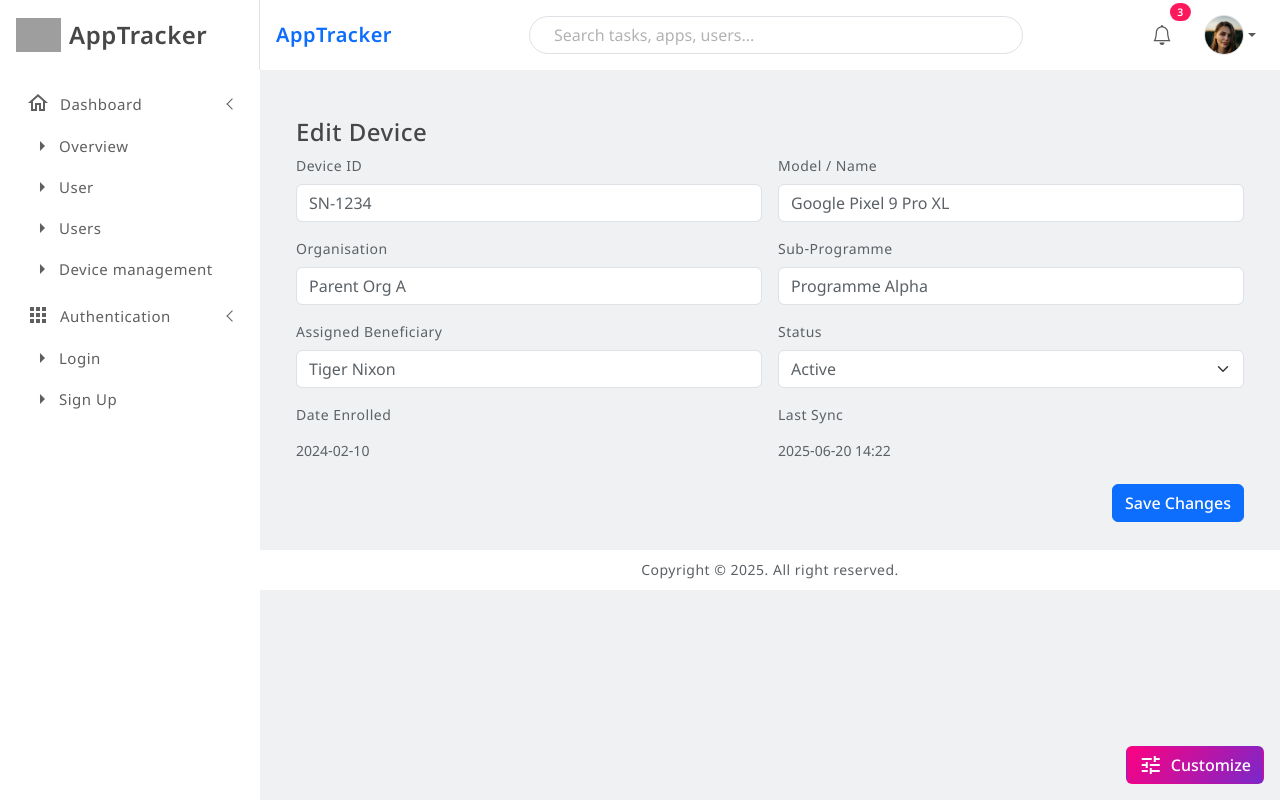
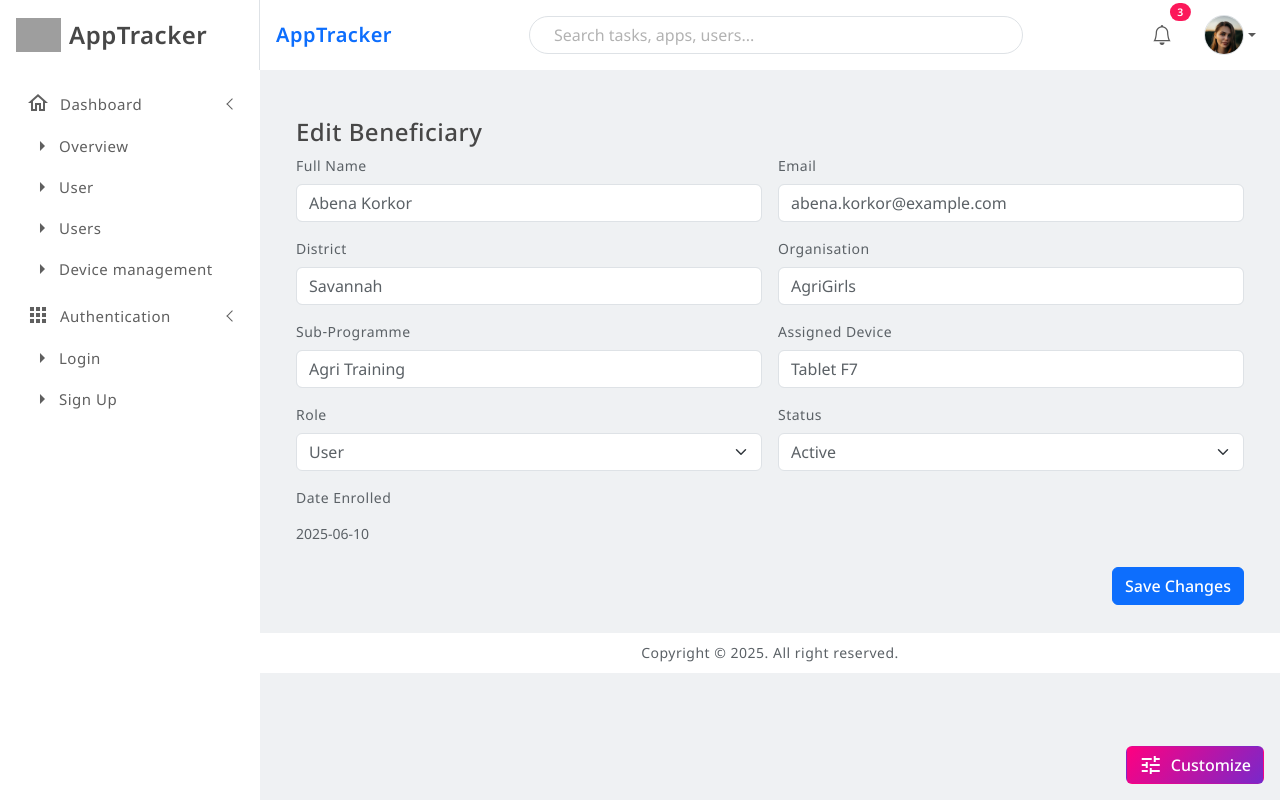
Before and after one commit to dafriyie7/App-statistics, a React (Vite) app: page /beneficiaries/1/edit in a window 1280 px wide. Built offline with nearby package versions, Linux system fonts and the light colour scheme; grey boxes are pictures that could not be loaded.

Commit message:
updated device table

```diff
--- /dev/null
+++ b/src/components/devicedata.js
@@ -0,0 +1,112 @@
+export default [
+	{
+		id: 9,
+		deviceId: "SN-2222",
+		model: "Xiaomi Pad 6 Pro",
+		organisation: "Parent Org I",
+		subProgramme: "Programme Kappa",
+		beneficiary: "Selina Boateng",
+		enrolled: "2024-09-12",
+		lastSync: "2025-06-18 13:55",
+		status: "Active",
+	},
+	{
+		id: 10,
+		deviceId: "SN-2323",
+		model: "Google Pixel Tablet 2",
+		organisation: "Parent Org J",
+		subProgramme: "Programme Lambda",
+		beneficiary: "Samuel Darko",
+		enrolled: "2024-10-03",
+		lastSync: "2025-06-26 09:42",
+		status: "Inactive",
+	},
+	{
+		id: 11,
+		deviceId: "SN-2424",
+		model: "Samsung Galaxy Tab S9 FE",
+		organisation: "Parent Org K",
+		subProgramme: "Programme Mu",
+		beneficiary: "Dede Ankomah",
+		enrolled: "2024-11-20",
+		lastSync: "2025-06-24 16:10",
+		status: "Disabled",
+	},
+	{
+		id: 12,
+		deviceId: "SN-2525",
+		model: "Nokia T21",
+		organisation: "Parent Org L",
+		subProgramme: "Programme Nu",
+		beneficiary: "Michael Tetteh",
+		enrolled: "2025-01-11",
+		lastSync: "2025-06-20 14:30",
+		status: "Active",
+	},
+	{
+		id: 13,
+		deviceId: "SN-2626",
+		model: "Apple iPhone 15 Plus",
+		organisation: "Parent Org M",
+		subProgramme: "Programme Xi",
+		beneficiary: "Akua Afriyie",
+		enrolled: "2025-02-02",
+		lastSync: "2025-06-25 10:00",
+		status: "Active",
+	},
+	{
+		id: 14,
+		deviceId: "SN-2727",
+		model: "Infinix NotePad X2",
+		organisation: "Parent Org N",
+		subProgramme: "Programme Omicron",
+		beneficiary: "Richmond Owusu",
+		enrolled: "2025-03-07",
+		lastSync: "2025-06-23 12:12",
+		status: "Inactive",
+	},
+	{
+		id: 15,
+		deviceId: "SN-2828",
+		model: "Realme Tab Pro X",
+		organisation: "Parent Org O",
+		subProgramme: "Programme Pi",
+		beneficiary: "Adwoa Serwaa",
+		enrolled: "2025-03-28",
+		lastSync: "2025-06-21 18:50",
+		status: "Active",
+	},
+	{
+		id: 16,
+		deviceId: "SN-2929",
+		model: "Oppo Pad Neo",
+		organisation: "Parent Org P",
+		subProgramme: "Programme Rho",
+		beneficiary: "Daniel Owusu",
+		enrolled: "2025-04-19",
+		lastSync: "2025-06-22 07:20",
+		status: "Disabled",
+	},
+	{
+		id: 17,
+		deviceId: "SN-3030",
+		model: "TECNO MEGABOOK T1",
+		organisation: "Parent Org Q",
+		subProgramme: "Programme Sigma",
+		beneficiary: "Nana Yaa Adubea",
+		enrolled: "2025-05-01",
+		lastSync: "2025-06-26 14:00",
+		status: "Active",
+	},
+	{
+		id: 18,
+		deviceId: "SN-3131",
+		model: "HP Elite x2 G8",
+		organisation: "Parent Org R",
+		subProgramme: "Programme Tau",
+		beneficiary: "Ibrahim Fuseini",
+		enrolled: "2025-06-05",
+		lastSync: "2025-06-26 10:45",
+		status: "Inactive",
+	},
+];
--- a/src/pages/BeneficiariesManagement.jsx
+++ b/src/pages/BeneficiariesManagement.jsx
@@ -380,10 +380,11 @@
 
 // export default DeviceManagement;
 
+
 import React, { useState } from "react";
 import { useNavigate } from "react-router-dom";
 import { ManagementTable } from "../components/Table"; // adjust path as needed
-import userData from "../components/usersData";
+import users from "../components/usersData"
 
 /*********************************************************************
  * BeneficiariesManagement                                           *
@@ -406,7 +407,7 @@ const BeneficiariesManagement = () => {
 	const navigate = useNavigate();
 
 	/* --------------------------------------------------------------- */
-	const [beneficiaries, setBeneficiaries] = useState(userData);
+	const [beneficiaries, setBeneficiaries] = useState(users);
 
 	/* --------------------------------------------------------------- */
 	const renderAvatar = (b) =>
@@ -436,8 +437,7 @@ const BeneficiariesManagement = () => {
 		{ header: "Sub‑Programme", accessor: "subProgramme" },
 		{ header: "Device", accessor: "device" },
 		{ header: "Created", accessor: "enrolled" },
-		{ header: "Role", accessor: "role" },
-		{ header: "Status", accessor: "status"}
+		{ header: "Role", accessor: "role"}
 	];
 
 	/* -------------------- handlers --------------------------------- */
--- a/src/pages/DeviceManagement.jsx
+++ b/src/pages/DeviceManagement.jsx
@@ -1,11 +1,12 @@
 import React, { useState } from "react";
 import { useNavigate } from "react-router-dom";
-import { ManagementTable } from "../components/Table"; // new path
+import { ManagementTable } from "../components/Table"; // adjust if the file name is different
+import device from "../components/devicedata"
 
 const DeviceManagement = () => {
 	const navigate = useNavigate();
 
-	/*  column definitions */
+	/* column definitions */
 	const deviceColumns = [
 		{ header: "Device ID", accessor: "deviceId" },
 		{ header: "Model", accessor: "model" },
@@ -17,31 +18,8 @@ const DeviceManagement = () => {
 		{ header: "Status", accessor: "status" },
 	];
 
-	/*  sample data – replace with API in useEffect later */
-	const [devices, setDevices] = useState([
-		{
-			id: 1,
-			deviceId: "SN-1234",
-			model: "Google Pixel 9 Pro XL",
-			organisation: "Parent Org A",
-			subProgramme: "Programme Alpha",
-			beneficiary: "Tiger Nixon",
-			enrolled: "2024-02-10",
-			lastSync: "2025-06-20 14:22",
-			status: "Active",
-		},
-		{
-			id: 2,
-			deviceId: "SN-5678",
-			model: "Samsung Galaxy S25 Ultra",
-			organisation: "Parent Org B",
-			subProgramme: "Programme Beta",
-			beneficiary: "Garrett Winters",
-			enrolled: "2024-05-02",
-			lastSync: "2025-06-24 09:10",
-			status: "Inactive",
-		},
-	]);
+	/* sample data – replace with a fetch in useEffect later */
+	const [devices, setDevices] = useState(device);
 
 	/* handlers */
 	const addDevice = () => navigate("/devices/new");
@@ -51,6 +29,7 @@ const DeviceManagement = () => {
 	const bulkDelete = (ids) =>
 		setDevices((prev) => prev.filter((d) => !ids.includes(d.id)));
 
+	/* optional extra tabs */
 	const extraTabs = [
 		{
 			id: "stats",
@@ -75,7 +54,8 @@ const DeviceManagement = () => {
 			onEdit={editDevice}
 			onDelete={deleteDevice}
 			onBulkDelete={bulkDelete}
-			rowLink={(d) => navigate(`/devices/${d.id}`)}
+			/* rowLink should return a URL string, not call navigate itself */
+			rowLink={(d) => `/devices/${d.id}`}
 			tabs={extraTabs}
 		/>
 	);
--- a/src/pages/EditBeneficiary.jsx
+++ b/src/pages/EditBeneficiary.jsx
@@ -4,29 +4,31 @@ import { useParams, useNavigate } from "react-router-dom";
 // ────────────────────────────────────────────────────────────────────
 //  Mock helpers — swap with real API later
 // ────────────────────────────────────────────────────────────────────
-const mockFetchDeviceById = (id) =>
+const mockFetchBeneficiaryById = (id) =>
 	Promise.resolve({
-		id,
-		deviceId: "SN-1234",
-		model: "Google Pixel 9 Pro XL",
-		organisation: "Parent Org A",
-		subProgramme: "Programme Alpha",
-		beneficiary: "Tiger Nixon",
-		enrolled: "2024‑02‑10",
-		lastSync: "2025‑06‑20 14:22",
+		id: 10,
+		avatar: "https://randomuser.me/api/portraits/women/10.jpg",
+		name: "Abena Korkor",
+		email: "abena.korkor@example.com",
+		district: "Savannah",
+		organisation: "AgriGirls",
+		subProgramme: "Agri Training",
+		device: "Tablet F7",
+		enrolled: "2025-06-10",
+		role: "user",
 		status: "Active",
 	});
 
 // ────────────────────────────────────────────────────────────────────
-//  EditDevice Page — simple local‑state mock (no axios)
+//  EditBeneficiary Page — simple local‑state mock (no axios)
 // ────────────────────────────────────────────────────────────────────
-const EditDevice = () => {
+const EditBeneficiary = () => {
 	const { id } = useParams();
 	const navigate = useNavigate();
 	const [formData, setFormData] = useState(null);
 
 	useEffect(() => {
-		mockFetchDeviceById(id).then(setFormData);
+		mockFetchBeneficiaryById(id).then(setFormData);
 	}, [id]);
 
 	const handleChange = (e) => {
@@ -38,38 +40,54 @@ const EditDevice = () => {
 		e.preventDefault();
 		// 🔁 Replace with real PUT/PATCH call
 		console.log("Saving:", formData);
-		navigate("/device-management");
+		navigate("/beneficiaries");
 	};
 
 	if (!formData) return <div className="p-4">Loading…</div>;
 
 	return (
 		<div className="container py-4">
-			<h4>Edit Device</h4>
+			<h4>Edit Beneficiary</h4>
 			<form onSubmit={handleSubmit} className="row g-3">
-				{/* read‑only device ID */}
+				{/* Full Name */}
 				<div className="col-md-6">
-					<label className="form-label">Device ID</label>
+					<label className="form-label">Full Name</label>
 					<input
 						type="text"
-						value={formData.deviceId}
-						readOnly
-						className="form-control"
-					/>
-				</div>
-
-				<div className="col-md-6">
-					<label className="form-label">Model / Name</label>
-					<input
-						type="text"
-						name="model"
-						value={formData.model}
+						name="name"
+						value={formData.name}
 						onChange={handleChange}
 						className="form-control"
 						required
 					/>
 				</div>
 
+				{/* Email */}
+				<div className="col-md-6">
+					<label className="form-label">Email</label>
+					<input
+						type="email"
+						name="email"
+						value={formData.email}
+						onChange={handleChange}
+						className="form-control"
+						required
+					/>
+				</div>
+
+				{/* District */}
+				<div className="col-md-6">
+					<label className="form-label">District</label>
+					<input
+						type="text"
+						name="district"
+						value={formData.district}
+						onChange={handleChange}
+						className="form-control"
+					/>
+				</div>
+
+				{/* Organisation */}
 				<div className="col-md-6">
 					<label className="form-label">Organisation</label>
 					<input
@@ -81,6 +99,7 @@ const EditDevice = () => {
 					/>
 				</div>
 
+				{/* Sub‑Programme */}
 				<div className="col-md-6">
 					<label className="form-label">Sub‑Programme</label>
 					<input
@@ -92,17 +111,33 @@ const EditDevice = () => {
 					/>
 				</div>
 
+				{/* Assigned Device */}
 				<div className="col-md-6">
-					<label className="form-label">Assigned Beneficiary</label>
+					<label className="form-label">Assigned Device</label>
 					<input
 						type="text"
-						name="beneficiary"
-						value={formData.beneficiary}
+						name="device"
+						value={formData.device}
 						onChange={handleChange}
 						className="form-control"
 					/>
 				</div>
 
+				{/* Role */}
+				<div className="col-md-6">
+					<label className="form-label">Role</label>
+					<select
+						name="role"
+						value={formData.role}
+						onChange={handleChange}
+						className="form-select"
+					>
+						<option value="user">User</option>
+						<option value="admin">Admin</option>
+					</select>
+				</div>
+
+				{/* Status */}
 				<div className="col-md-6">
 					<label className="form-label">Status</label>
 					<select
@@ -111,27 +146,18 @@ const EditDevice = () => {
 						onChange={handleChange}
 						className="form-select"
 					>
-						<option>Active</option>
-						<option>Inactive</option>
-						<option>Disabled</option>
+						<option value="Active">Active</option>
+						<option value="Inactive">Inactive</option>
+						<option value="Disabled">Disabled</option>
 					</select>
 				</div>
 
-				{/* read‑only metadata */}
+				{/* Date Enrolled (read‑only) */}
 				<div className="col-md-6">
 					<label className="form-label">Date Enrolled</label>
 					<input
 						type="text"
 						value={formData.enrolled}
-						readOnly
-						className="form-control-plaintext"
-					/>
-				</div>
-				<div className="col-md-6">
-					<label className="form-label">Last Sync</label>
-					<input
-						type="text"
-						value={formData.lastSync}
 						readOnly
 						className="form-control-plaintext"
 					/>
@@ -147,4 +173,4 @@ const EditDevice = () => {
 	);
 };
 
-export default EditDevice;
+export default EditBeneficiary;
```
Also changed, not shown: src/components/usersData.js (+10 -0 lines).
